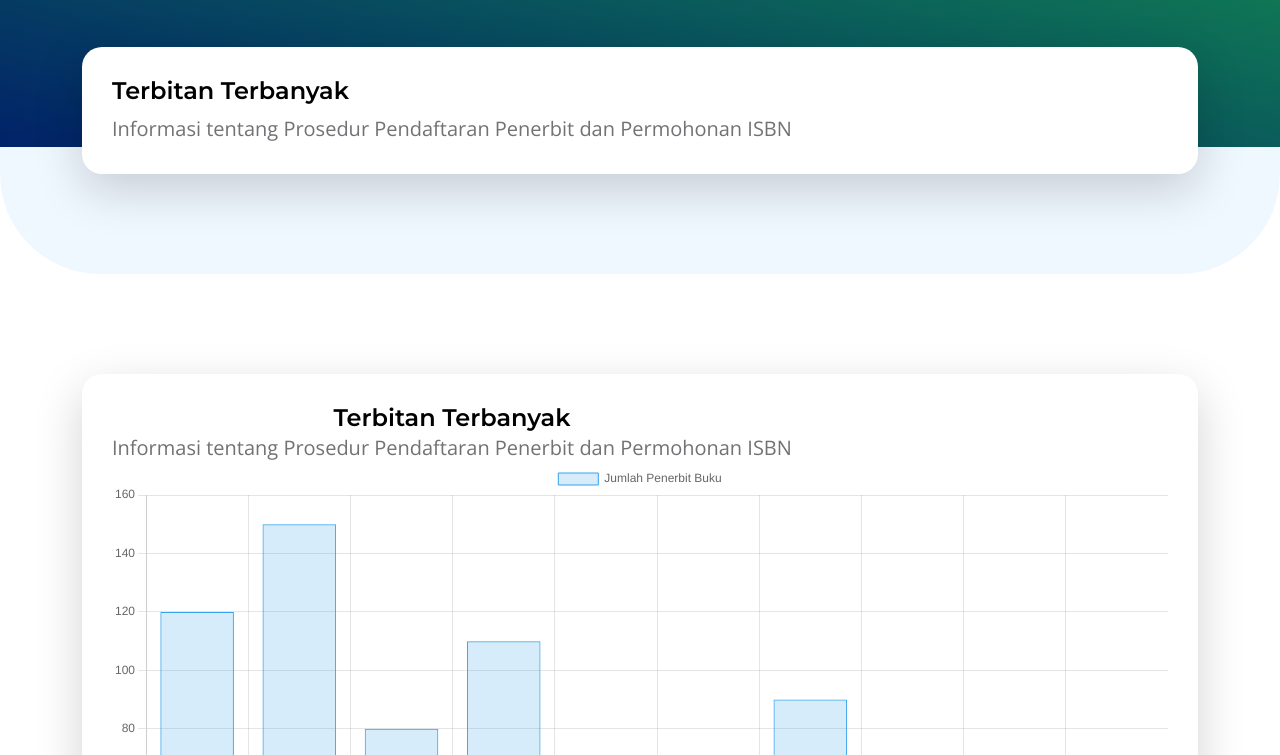
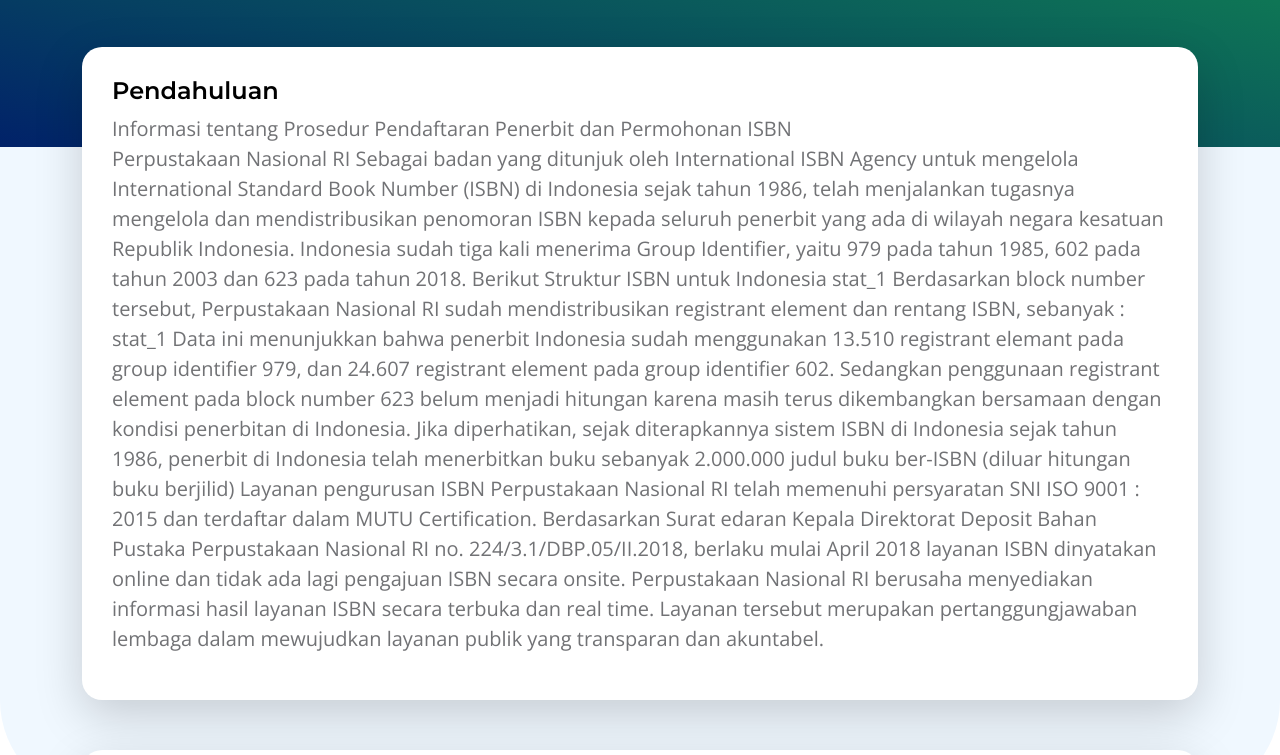
Before and after one commit to 1haQim/isbn_front, a plain HTML site: page detail_statistik.html in a window 1280 px wide. Shown: the part 265-1020 px from the top of the page. Drawn offline with nearby package versions, Linux system fonts and the light colour scheme; a script that the page names is missing.

```diff
--- a/detail_statistik.html
+++ b/detail_statistik.html
@@ -107,6 +107,7 @@
                             <h1 class="text-white text-center">Statistik</h1>
 
                             <h6 class="text-white text-center">International Standard Book Number</h6>
+
                         </div>
 
                     </div>
@@ -120,11 +121,27 @@
                             <div class="custom-block bg-white shadow-lg">
                                 <div class="d-flex">
                                     <div>
-                                        <h5 class="mb-2">Terbitan Terbanyak</h5>
+                                        <h5 class="mb-2">Pendahuluan</h5>
                                         <p class="mb-0">
                                             Informasi tentang Prosedur Pendaftaran Penerbit dan Permohonan ISBN
                                         </p>
+                                        <p>
+Perpustakaan Nasional RI Sebagai badan yang ditunjuk oleh International ISBN Agency untuk mengelola International Standard Book Number (ISBN) di Indonesia sejak tahun 1986, telah menjalankan tugasnya mengelola dan mendistribusikan penomoran ISBN kepada seluruh penerbit yang ada di wilayah negara kesatuan Republik Indonesia.
+
+Indonesia sudah tiga kali menerima Group Identifier, yaitu 979 pada tahun 1985, 602 pada tahun 2003 dan 623 pada tahun 2018. Berikut Struktur ISBN untuk Indonesia
+
+stat_1
+Berdasarkan block number tersebut, Perpustakaan Nasional RI sudah mendistribusikan registrant element dan rentang ISBN, sebanyak :
+
+stat_1
+Data ini menunjukkan bahwa penerbit Indonesia sudah menggunakan 13.510 registrant elemant pada group identifier 979, dan 24.607 registrant element pada group identifier 602. Sedangkan penggunaan registrant element pada block number 623 belum menjadi hitungan karena masih terus dikembangkan bersamaan dengan kondisi penerbitan di Indonesia. Jika diperhatikan, sejak diterapkannya sistem ISBN di Indonesia sejak tahun 1986, penerbit di Indonesia telah menerbitkan buku sebanyak 2.000.000 judul buku ber-ISBN (diluar hitungan buku berjilid)
+
+Layanan pengurusan ISBN Perpustakaan Nasional RI telah memenuhi persyaratan SNI ISO 9001 : 2015 dan terdaftar dalam MUTU Certification. Berdasarkan Surat edaran Kepala Direktorat Deposit Bahan Pustaka Perpustakaan Nasional RI no. 224/3.1/DBP.05/II.2018, berlaku mulai April 2018 layanan ISBN dinyatakan online dan tidak ada lagi pengajuan ISBN secara onsite.
+
+Perpustakaan Nasional RI berusaha menyediakan informasi hasil layanan ISBN secara terbuka dan real time. Layanan tersebut merupakan pertanggungjawaban lembaga dalam mewujudkan layanan publik yang transparan dan akuntabel.
+                        </p>
                                     </div>
+
                                 </div>
 
                             </div>
@@ -133,7 +150,7 @@
                 </div>
             </section>
 
-            <section class="explore-section section-padding" >
+            <section class="explore-section section-padding" style="margin-top: -150px;" >
                 <div class="container" >
                     <div class="col-12 text-center">
                         <div class="col-lg-12 col-md-12 col-12 mb-12 mb-lg-12">
```
